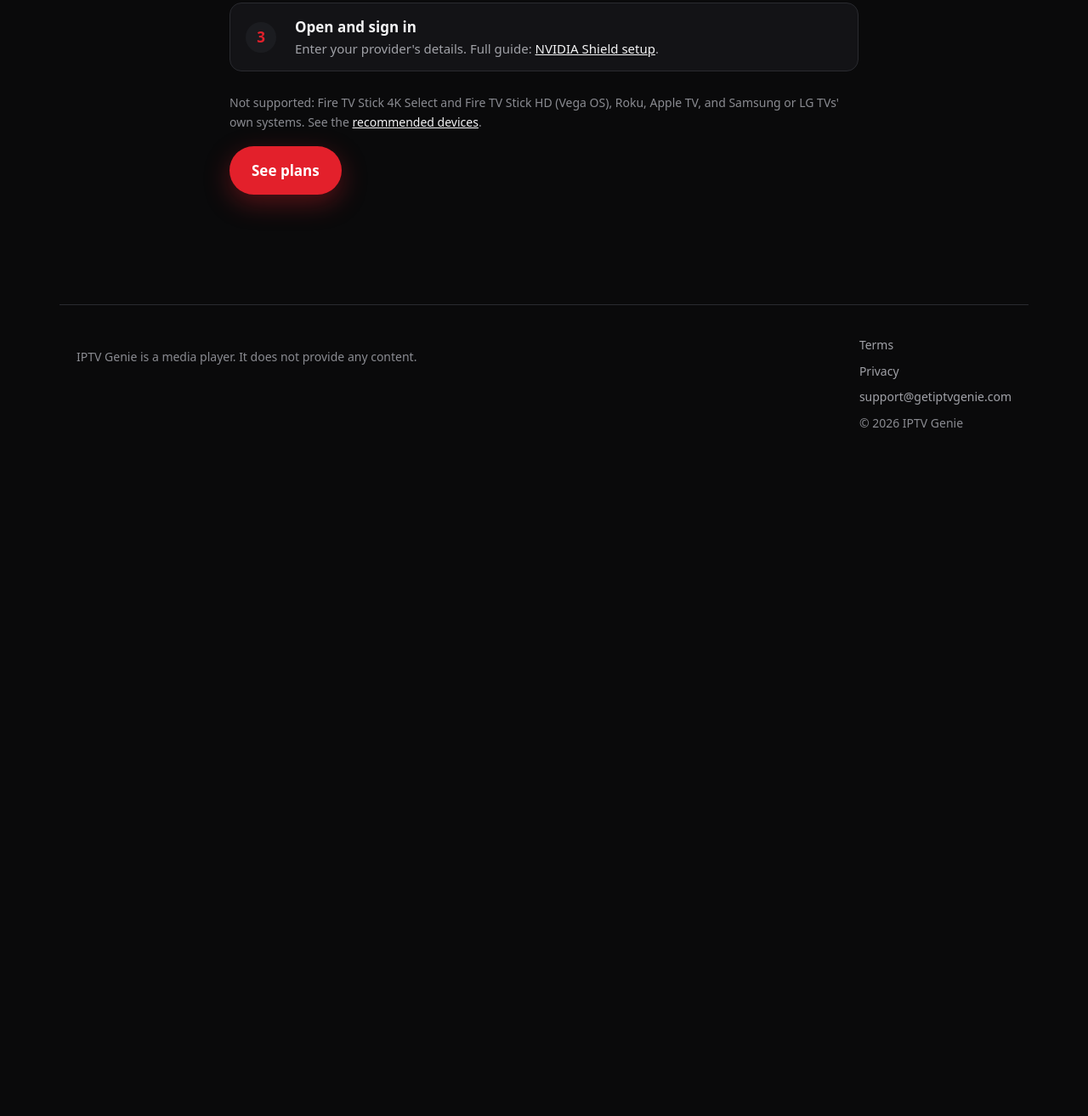
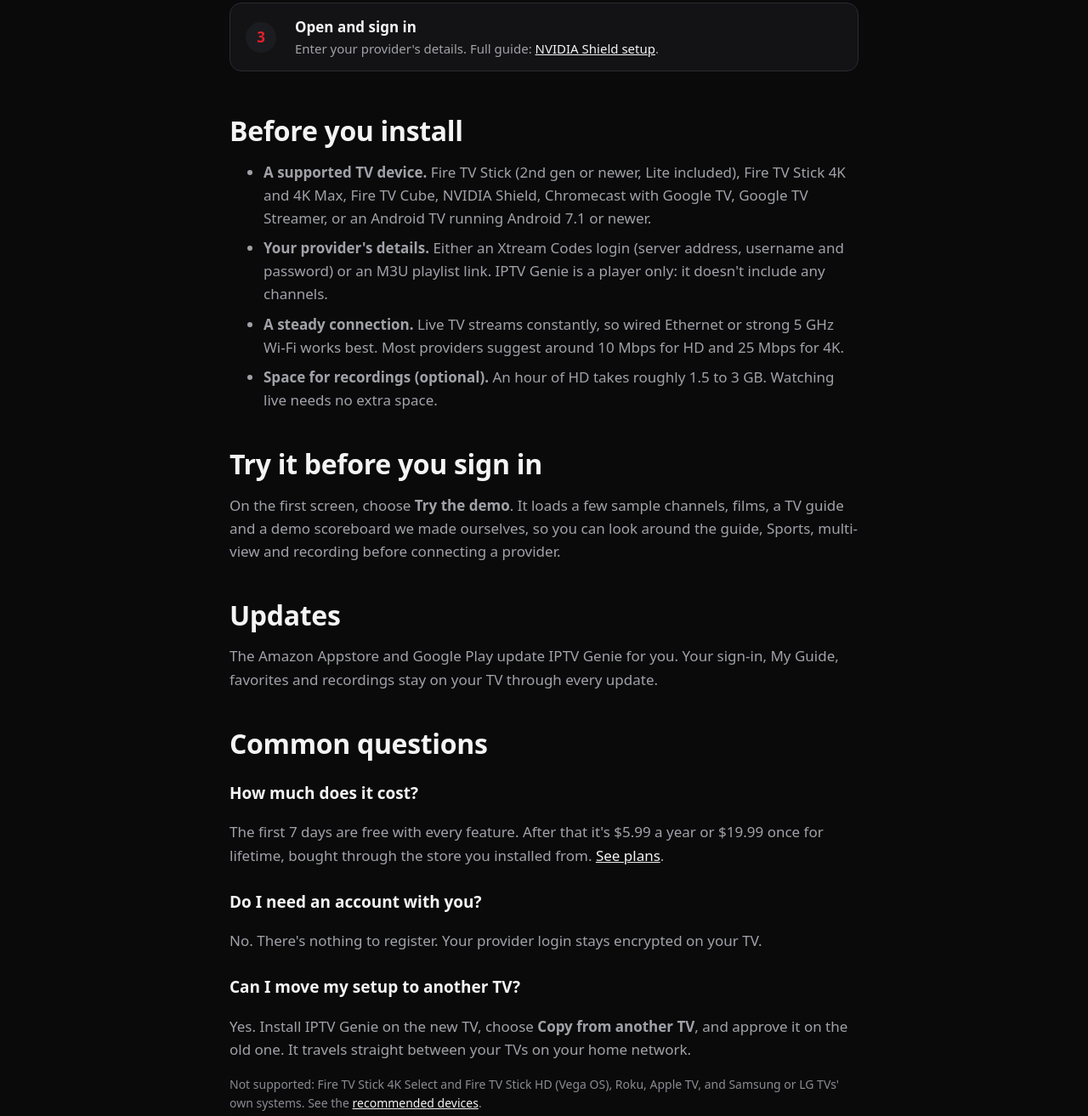
Before and after one commit to MasterOfGenies/getiptvgenie-site, a plain HTML site: page download/index.html in a window 1280 px wide. Shown: the part 1093-2406 px from the top of the page at 85% size. Before the commit the page ends 1652 px from the top, so only its background shows below. Drawn offline with Linux system fonts and the light colour scheme.

Commit message:
SEO: fuller download page, shorter Fire Stick description
Co-Authored-By: Claude Opus 5.5 <noreply@anthropic.com>
Claude-Session: https://claude.ai/code/session_016n7DWr3faBbxGCJrgXeZsM

```diff
--- a/download/index.html
+++ b/download/index.html
@@ -30,6 +30,28 @@
     <li><b>Open and sign in</b><span>Enter your provider's details. Full guide: <a href="/nvidia-shield-setup/">NVIDIA Shield setup</a>.</span></li>
   </ol>
 
+  <h2>Before you install</h2>
+  <ul>
+    <li><b>A supported TV device.</b> Fire TV Stick (2nd gen or newer, Lite included), Fire TV Stick 4K and 4K Max, Fire TV Cube, NVIDIA Shield, Chromecast with Google TV, Google TV Streamer, or an Android TV running Android 7.1 or newer.</li>
+    <li><b>Your provider's details.</b> Either an Xtream Codes login (server address, username and password) or an M3U playlist link. IPTV Genie is a player only: it doesn't include any channels.</li>
+    <li><b>A steady connection.</b> Live TV streams constantly, so wired Ethernet or strong 5 GHz Wi-Fi works best. Most providers suggest around 10 Mbps for HD and 25 Mbps for 4K.</li>
+    <li><b>Space for recordings (optional).</b> An hour of HD takes roughly 1.5 to 3 GB. Watching live needs no extra space.</li>
+  </ul>
+
+  <h2>Try it before you sign in</h2>
+  <p>On the first screen, choose <b>Try the demo</b>. It loads a few sample channels, films, a TV guide and a demo scoreboard we made ourselves, so you can look around the guide, Sports, multi-view and recording before connecting a provider.</p>
+
+  <h2>Updates</h2>
+  <p>The Amazon Appstore and Google Play update IPTV Genie for you. Your sign-in, My Guide, favorites and recordings stay on your TV through every update.</p>
+
+  <h2>Common questions</h2>
+  <h3>How much does it cost?</h3>
+  <p>The first 7 days are free with every feature. After that it's $5.99 a year or $19.99 once for lifetime, bought through the store you installed from. <a href="/buy/">See plans</a>.</p>
+  <h3>Do I need an account with you?</h3>
+  <p>No. There's nothing to register. Your provider login stays encrypted on your TV.</p>
+  <h3>Can I move my setup to another TV?</h3>
+  <p>Yes. Install IPTV Genie on the new TV, choose <b>Copy from another TV</b>, and approve it on the old one. It travels straight between your TVs on your home network.</p>
+
   <p class="fine">Not supported: Fire TV Stick 4K Select and Fire TV Stick HD (Vega OS), Roku, Apple TV, and Samsung or LG TVs' own systems. See the <a href="/#devices">recommended devices</a>.</p>
   <p><a class="btn" href="/buy/">See plans</a></p>
 </section>
```
Also changed, not shown: fire-stick-setup/index.html (+3 -3 lines), llms.txt.
